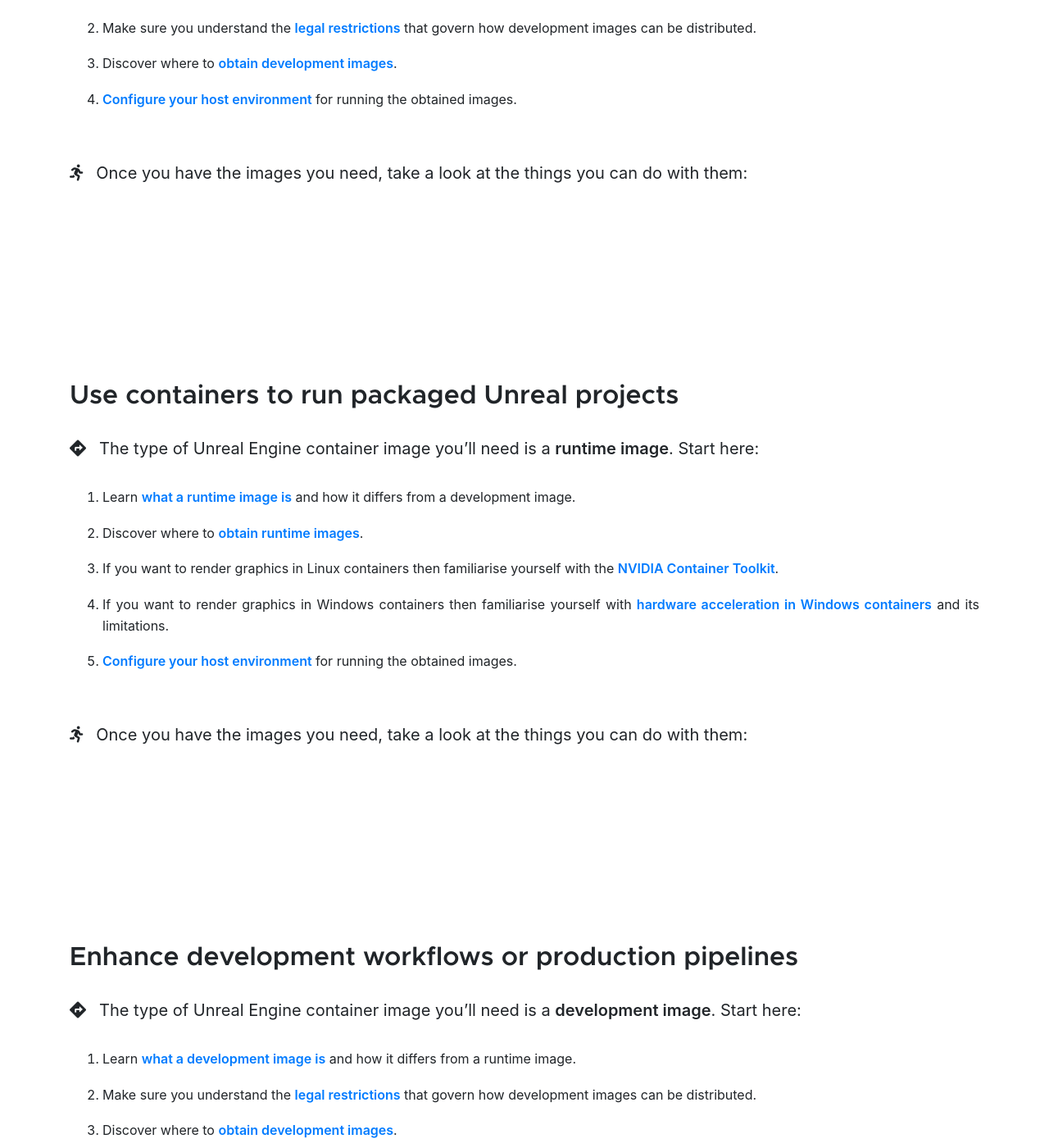
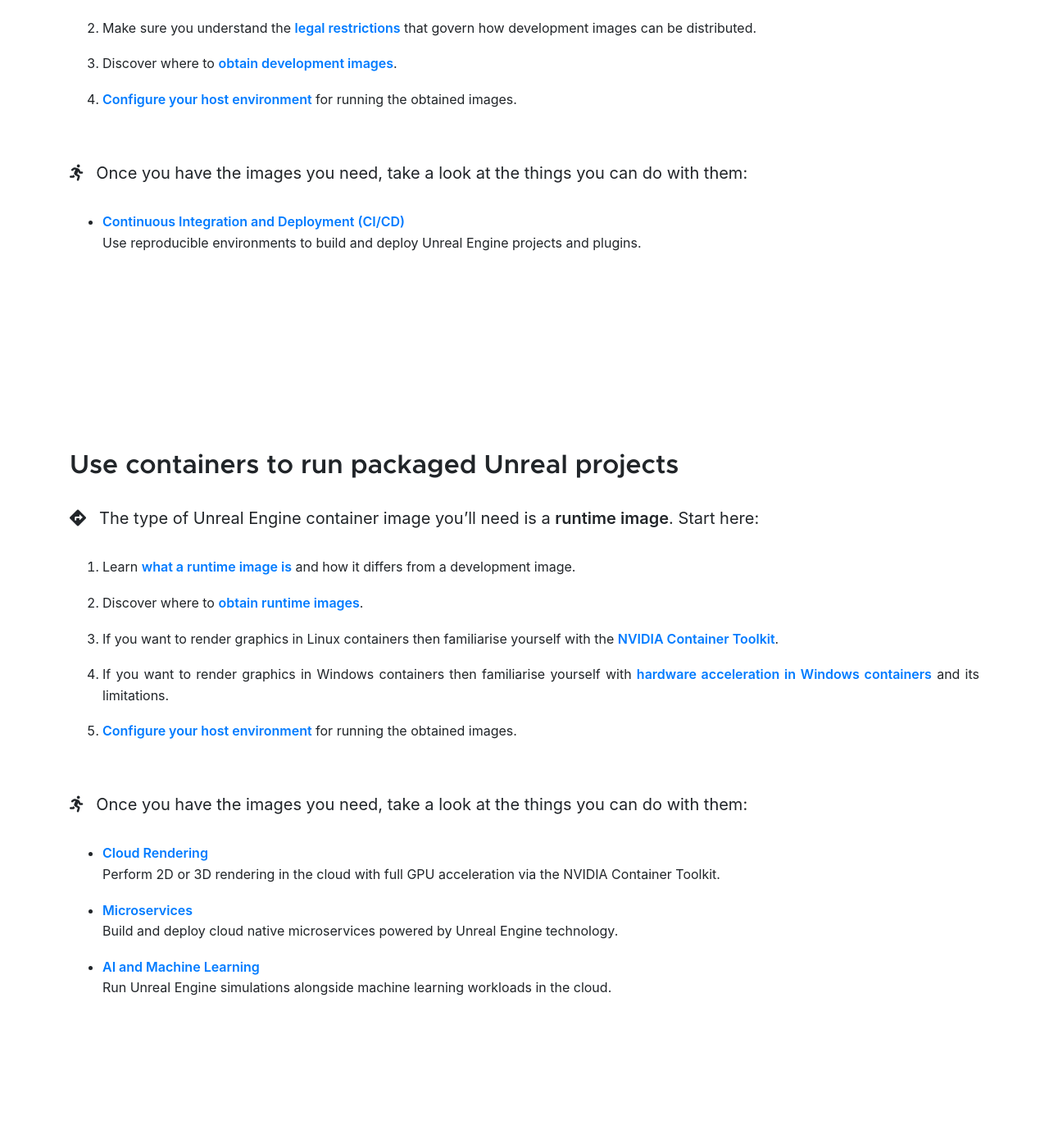
Before and after one commit to UnrealContainers/unrealcontainers.github.io, a Jekyll site: the page built from collections/_docs/preliminaries/quickstart.html, in a window 1280 px wide and 1400 px high, scrolled down 1458 px. Shown: the whole window at 82% size. Built offline with Jekyll 4.4.1, drawn with Linux system fonts in a browser that asks for light colours; some of the changed text lies outside the part shown.

Commit message:
Restore quickstart tags for use case pages

```diff
--- a/collections/_docs/use-cases/cloud-rendering.md
+++ b/collections/_docs/use-cases/cloud-rendering.md
@@ -1,6 +1,7 @@
 ---
 title: Cloud Rendering
 tagline: Perform 2D or 3D rendering in the cloud with full GPU acceleration via the NVIDIA Container Toolkit.
+quickstart: "run"
 order: 2
 ---
 
--- a/collections/_docs/use-cases/continuous-integration.md
+++ b/collections/_docs/use-cases/continuous-integration.md
@@ -1,6 +1,7 @@
 ---
 title: Continuous Integration and Deployment (CI/CD)
 tagline: Use reproducible environments to build and deploy Unreal Engine projects and plugins.
+quickstart: "build"
 order: 1
 ---
 
--- a/collections/_docs/use-cases/machine-learning.md
+++ b/collections/_docs/use-cases/machine-learning.md
@@ -1,6 +1,7 @@
 ---
 title: AI and Machine Learning
 tagline: Run Unreal Engine simulations alongside machine learning workloads in the cloud.
+quickstart: "run"
 order: 4
 ---
 
--- a/collections/_docs/use-cases/microservices.md
+++ b/collections/_docs/use-cases/microservices.md
@@ -1,6 +1,7 @@
 ---
 title: Microservices
 tagline: Build and deploy cloud native microservices powered by Unreal Engine technology.
+quickstart: "run"
 order: 3
 ---
 
```
Also changed, not shown: collections/_docs/use-cases/linux-installed-builds.md (+1 -0 lines), collections/_docs/use-cases/linux-sandboxed-editor.md (+1 -0 lines).
